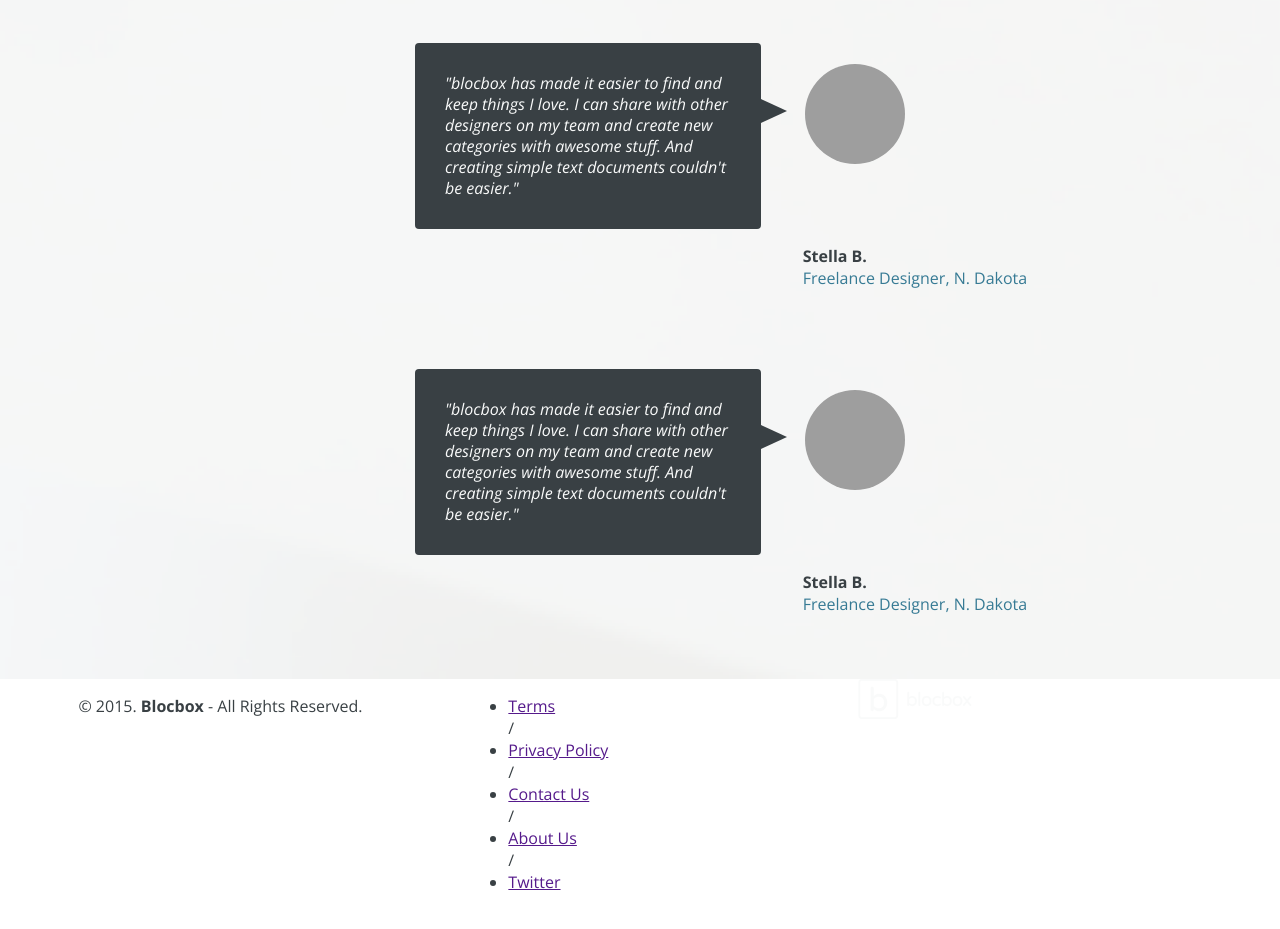
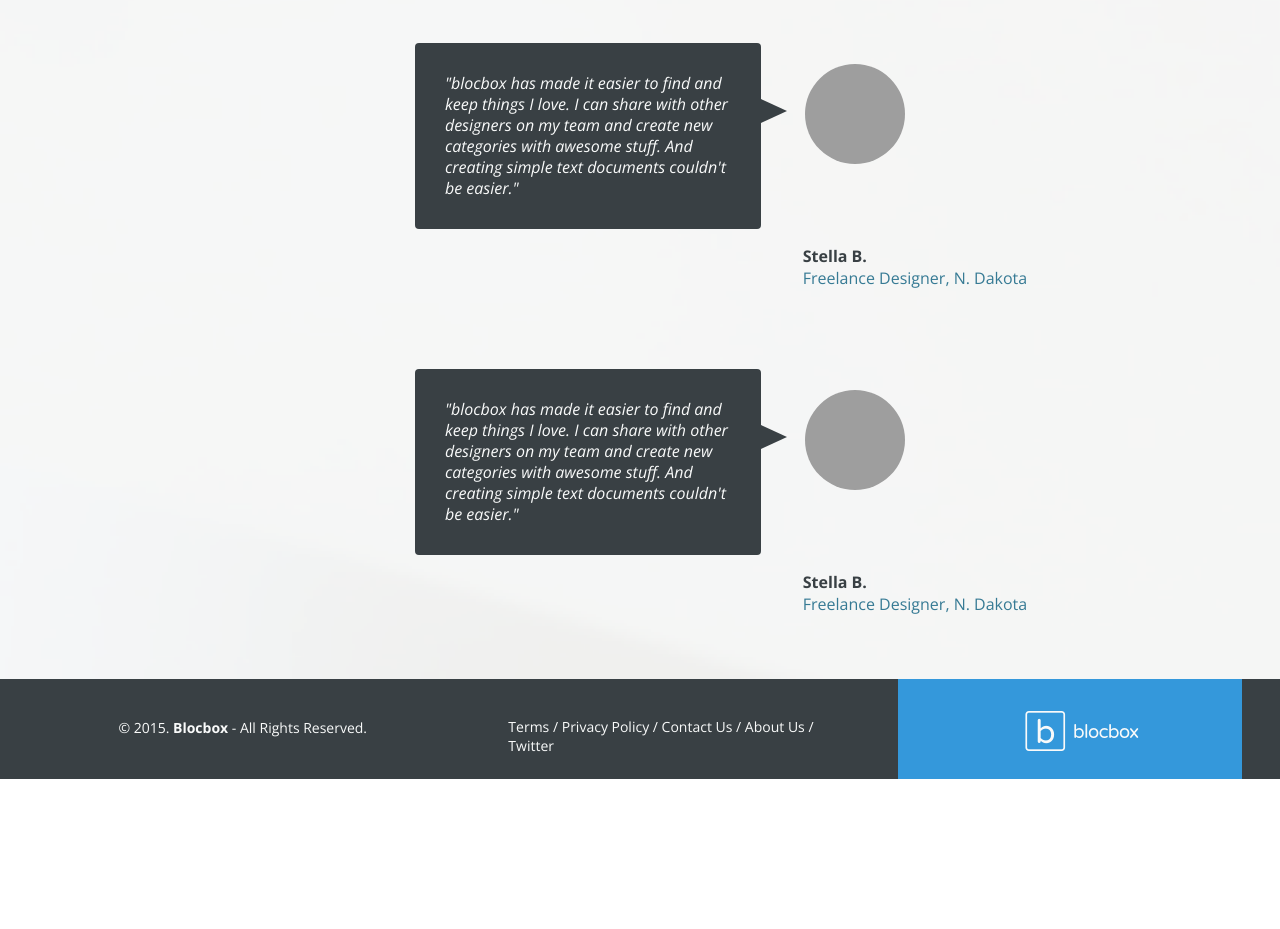
Before and after one commit to jlhanl/Blocbox, a plain HTML site: page index.html in a window 1280 px wide. Shown: the part 3051-3980 px from the top of the page. After the commit the page ends 3830 px from the top, so only its background shows below. Drawn offline with nearby package versions, Linux system fonts and the light colour scheme; grey boxes are pictures that could not be loaded; files whose address does not match are found by name.

Commit message:
Footer Almost Done

```diff
--- a/css/style.css
+++ b/css/style.css
@@ -362,6 +362,49 @@ p.name {
 }
 
 
+/************ FOOTER *************/
+
+footer {
+  background-color: #394044;
+  color: #F9FAFA;
+  height: 150px;
+  position: relative;
+  overflow: hidden;
+  z-index: 0;
+}
+
+.footer-nav-block {
+  margin-right: 0;
+}
+
+footer p, footer nav ul {
+  font-size: 14px;
+  font-weight: 100;
+  text-align: center;
+  margin: 10px auto 0;
+}
+
+footer nav ul li {
+  list-style-type: none;
+  display: inline;
+}
+
+footer nav ul li a {
+  color: #F9FAFA;
+  text-decoration: none;
+}
+
+footer .right-footer-block {
+  background-color: #3498DB;
+}
+
+
+footer .logo {
+  padding: 2.35em 0;
+  margin: 0 auto;
+  display: block;
+}
+
 /************ MEDIA QUERIES *************/
 
 @media (min-width: 768px){
@@ -414,3 +457,20 @@ p.name {
     margin: 40px 0 40px;
   }
 }
+
+@media (min-width: 992px) {
+  footer {
+    background-color: #394044;
+    height: 100px;
+  }
+  footer p, footer nav ul {
+    padding: 2em 0;
+    text-align: left;
+  }
+  footer .right-footer-block {
+    background-color: #3498DB;
+  }
+  footer .logo {
+    padding: 2em 0 2em 1.5em;
+  }
+}
```
